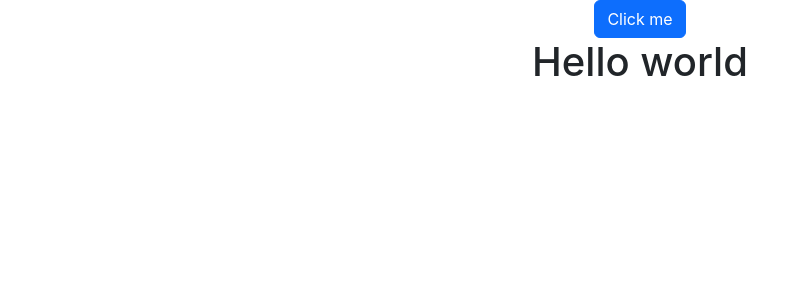
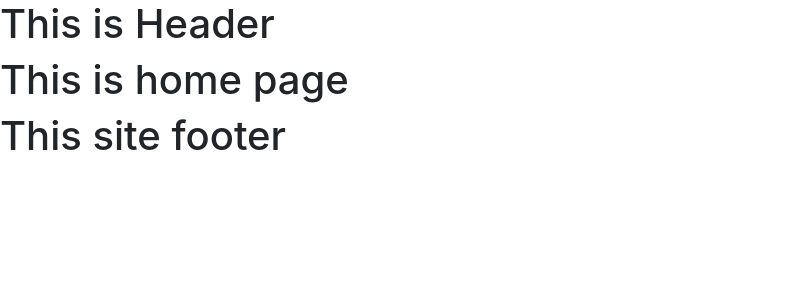
Before and after one commit to AbrRahman/stock-market-client, a React (Create React App) app: page / in a window 1280 px wide. Shown: the top 300 px of the page, without its empty margins (0-808 px from the left). Built offline with nearby package versions, Linux system fonts and the light colour scheme.

Commit message:
route setup

```diff
--- a/src/App.js
+++ b/src/App.js
@@ -1,11 +1,10 @@
-import { Button } from 'react-bootstrap';
+import { RouterProvider } from 'react-router-dom';
+import { router } from '../src/router/router/Router';
 import './App.css';
-
 function App() {
   return (
-    <div className="App">
-      <Button >Click me</Button>
-      <h1>Hello world</h1>
+    <div >
+      <RouterProvider router={router}></RouterProvider>
     </div>
   );
 }
--- /dev/null
+++ b/src/component/blog/Blog.js
@@ -0,0 +1,11 @@
+import React from 'react';
+
+const Blog = () => {
+    return (
+        <div>
+            blog page
+        </div>
+    );
+};
+
+export default Blog;
--- /dev/null
+++ b/src/component/login/Login.js
@@ -0,0 +1,11 @@
+import React from 'react';
+
+const Login = () => {
+    return (
+        <div>
+            <h1>this log in page</h1>
+        </div>
+    );
+};
+
+export default Login;
--- /dev/null
+++ b/src/component/register/Register.js
@@ -0,0 +1,11 @@
+import React from 'react';
+
+const Register = () => {
+    return (
+        <div>
+            This is Register page
+        </div>
+    );
+};
+
+export default Register;
--- /dev/null
+++ b/src/component/service/Service.js
@@ -0,0 +1,11 @@
+import React from 'react';
+
+const Service = () => {
+    return (
+        <div>
+            <h1>This is service page</h1>
+        </div>
+    );
+};
+
+export default Service;
--- /dev/null
+++ b/src/component/serviceDetails/ServiceDetails.js
@@ -0,0 +1,11 @@
+import React from 'react';
+
+const ServiceDetails = () => {
+    return (
+        <div>
+            service details page
+        </div>
+    );
+};
+
+export default ServiceDetails;
--- /dev/null
+++ b/src/layout/Main.js
@@ -0,0 +1,16 @@
+import React from 'react';
+import { Outlet } from 'react-router-dom';
+import Footer from '../component/footer/Footer';
+import Header from '../component/header/Header';
+
+const Main = () => {
+    return (
+        <div>
+            <Header></Header>
+            <Outlet></Outlet>
+            <Footer></Footer>
+        </div>
+    );
+};
+
+export default Main;
--- /dev/null
+++ b/src/pages/home/Home.js
@@ -0,0 +1,11 @@
+import React from 'react';
+
+const Home = () => {
+    return (
+        <div>
+            <h1>This is home page</h1>
+        </div>
+    );
+};
+
+export default Home;
--- /dev/null
+++ b/src/router/router/Router.js
@@ -0,0 +1,23 @@
+import { createBrowserRouter } from "react-router-dom";
+import Blog from "../../component/blog/Blog";
+import Login from "../../component/login/Login";
+import Register from "../../component/register/Register";
+import Service from "../../component/service/Service";
+import ServiceDetails from "../../component/serviceDetails/ServiceDetails";
+import Main from "../../layout/Main";
+import Home from "../../pages/home/Home";
+
+export const router = createBrowserRouter([
+    {
+        path: '/',
+        element: <Main></Main>,
+        children: [
+            { path: '/', element: <Home></Home> },
+            { path: '/login', element: <Login></Login> },
+            { path: '/register', element: <Register></Register> },
+            { path: '/service', element: <Service></Service> },
+            { path: '/service/:id', element: <ServiceDetails></ServiceDetails> },
+            { path: '/blog', element: <Blog></Blog> }
+        ]
+    }
+])
```
